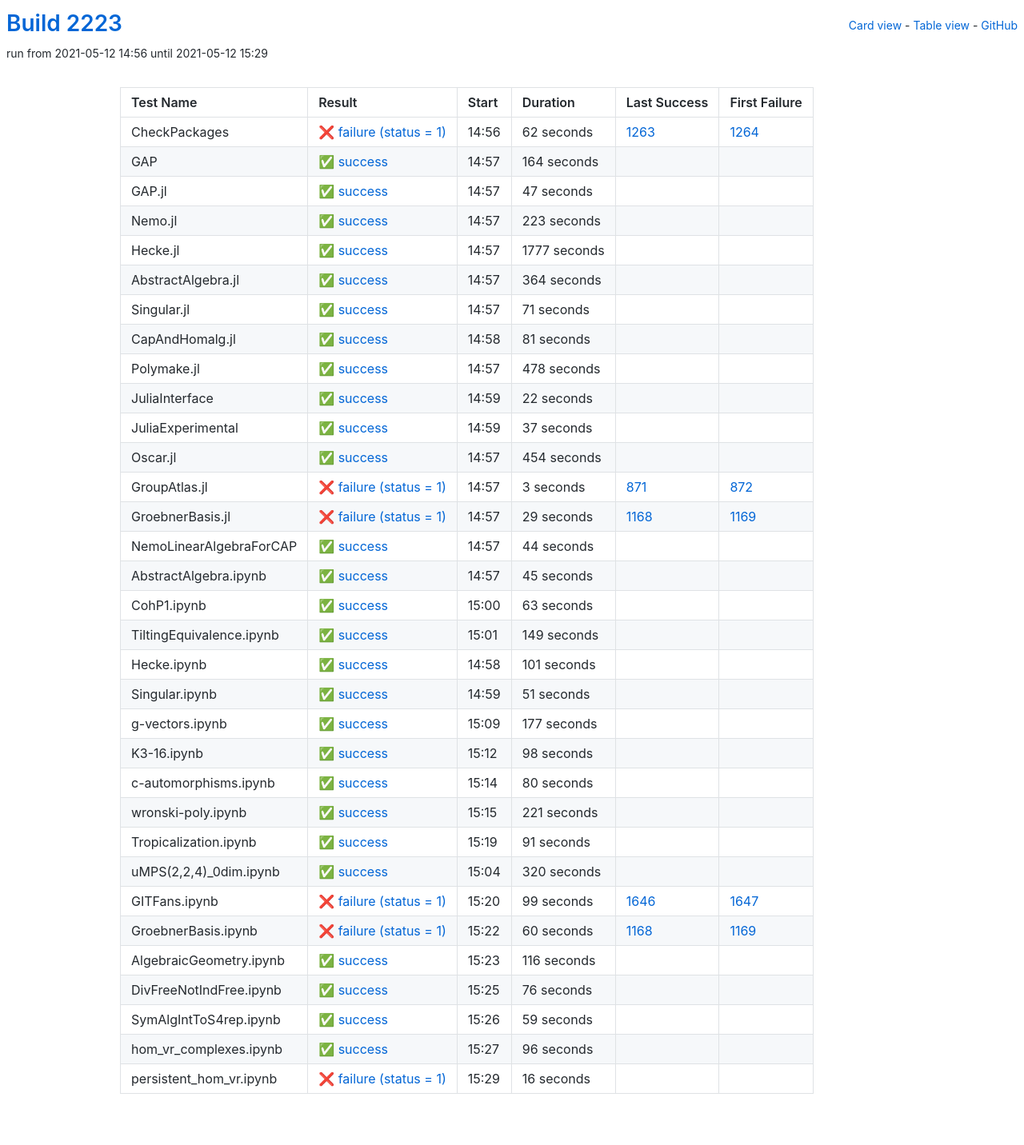
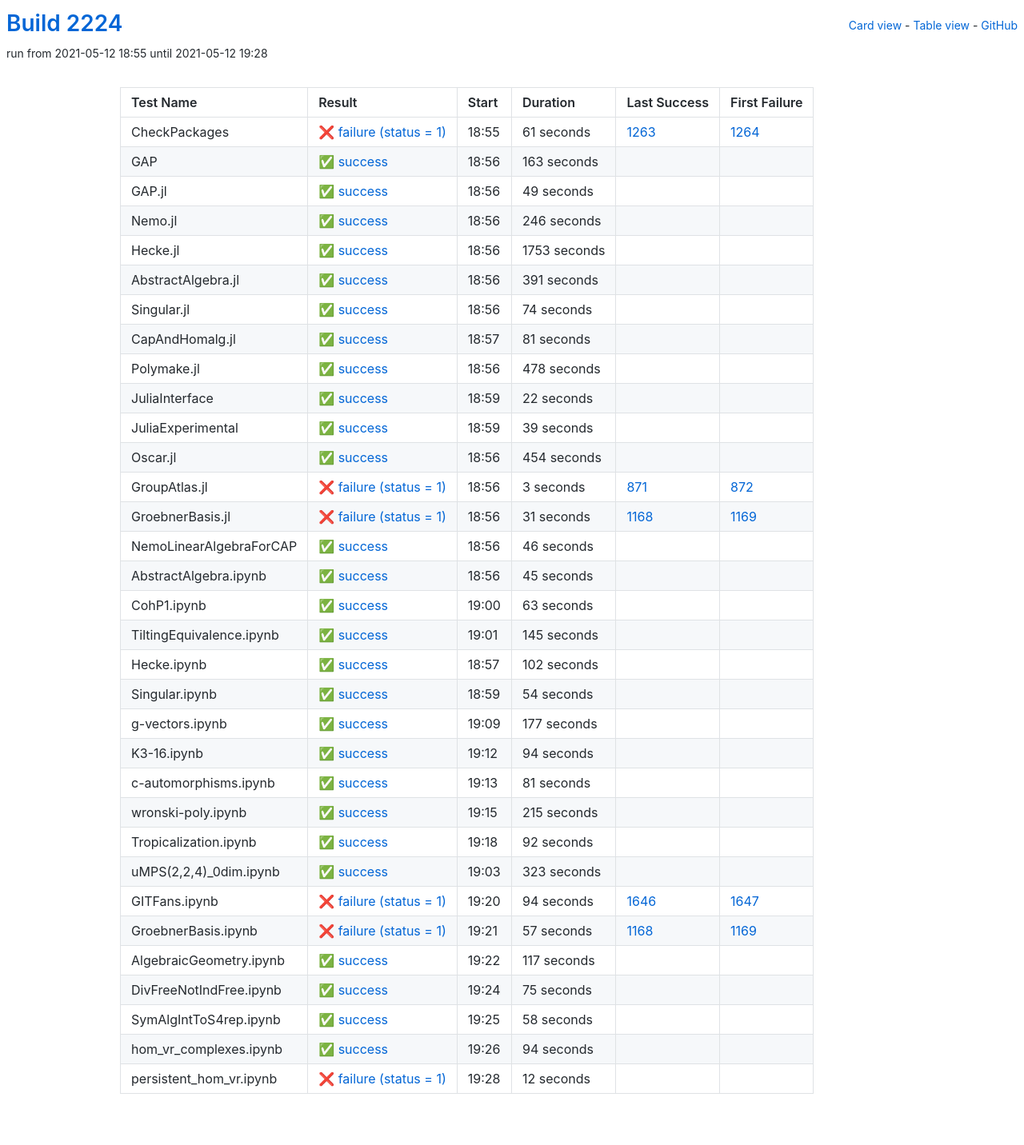
Before and after one commit to oscar-system/oscar-ci-status-stable, a Jekyll site: the page built from table.html, in a window 1280 px wide. Shown: the whole page at 80% size. Built offline with Jekyll 4.4.1, drawn with Linux system fonts in a browser that asks for light colours.

Commit message:
Build #2224

```diff
--- a/_data/ci.yml
+++ b/_data/ci.yml
@@ -1,6 +1,6 @@
 ---
-build: 2223
-build_url: https://oscarci.mathematik.uni-kl.de/job/oscar-stable/2223/
+build: 2224
+build_url: https://oscarci.mathematik.uni-kl.de/job/oscar-stable/2224/
 job: oscar-stable
 organization: oscar-system
 repo: oscar-ci-status-stable
@@ -8,92 +8,92 @@ repourl: https://github.com/oscar-system/oscar-ci-status-stable
 tests:
 - name: CheckPackages
   id: checkpackages
-  log: https://oscarci.mathematik.uni-kl.de/job/oscar-stable/2223/artifact/logs/build-2223/CheckPackages.log
-  start: 2021-05-12 14:56
+  log: https://oscarci.mathematik.uni-kl.de/job/oscar-stable/2224/artifact/logs/build-2224/CheckPackages.log
+  start: 2021-05-12 18:55
   success: false
   exitcode: 1
   status: failure
-  duration: 62
+  duration: 61
   last_success: 1263
   last_success_url: https://oscarci.mathematik.uni-kl.de/job/oscar-stable/1263/
   first_failure: 1264
   first_failure_url: https://oscarci.mathematik.uni-kl.de/job/oscar-stable/1264/
 - name: GAP
   id: gap
-  log: https://oscarci.mathematik.uni-kl.de/job/oscar-stable/2223/artifact/logs/build-2223/GAP.log
-  start: 2021-05-12 14:57
+  log: https://oscarci.mathematik.uni-kl.de/job/oscar-stable/2224/artifact/logs/build-2224/GAP.log
+  start: 2021-05-12 18:56
   success: true
   exitcode: 0
   status: success
-  duration: 164
+  duration: 163
   last_success: false
   last_success_url:
   first_failure: false
   first_failure_url:
 - name: GAP.jl
   id: gap-jl
-  log: https://oscarci.mathematik.uni-kl.de/job/oscar-stable/2223/artifact/logs/build-2223/GAP.jl.log
-  start: 2021-05-12 14:57
+  log: https://oscarci.mathematik.uni-kl.de/job/oscar-stable/2224/artifact/logs/build-2224/GAP.jl.log
+  start: 2021-05-12 18:56
   success: true
   exitcode: 0
   status: success
-  duration: 47
+  duration: 49
   last_success: false
   last_success_url:
   first_failure: false
   first_failure_url:
 - name: Nemo.jl
   id: nemo-jl
-  log: https://oscarci.mathematik.uni-kl.de/job/oscar-stable/2223/artifact/logs/build-2223/Nemo.jl.log
-  start: 2021-05-12 14:57
+  log: https://oscarci.mathematik.uni-kl.de/job/oscar-stable/2224/artifact/logs/build-2224/Nemo.jl.log
+  start: 2021-05-12 18:56
   success: true
   exitcode: 0
   status: success
-  duration: 223
+  duration: 246
   last_success: false
   last_success_url:
   first_failure: false
   first_failure_url:
 - name: Hecke.jl
   id: hecke-jl
-  log: https://oscarci.mathematik.uni-kl.de/job/oscar-stable/2223/artifact/logs/build-2223/Hecke.jl.log
-  start: 2021-05-12 14:57
+  log: https://oscarci.mathematik.uni-kl.de/job/oscar-stable/2224/artifact/logs/build-2224/Hecke.jl.log
+  start: 2021-05-12 18:56
   success: true
   exitcode: 0
   status: success
-  duration: 1777
+  duration: 1753
   last_success: false
   last_success_url:
   first_failure: false
   first_failure_url:
 - name: AbstractAlgebra.jl
   id: abstractalgebra-jl
-  log: https://oscarci.mathematik.uni-kl.de/job/oscar-stable/2223/artifact/logs/build-2223/AbstractAlgebra.jl.log
-  start: 2021-05-12 14:57
+  log: https://oscarci.mathematik.uni-kl.de/job/oscar-stable/2224/artifact/logs/build-2224/AbstractAlgebra.jl.log
+  start: 2021-05-12 18:56
   success: true
   exitcode: 0
   status: success
-  duration: 364
+  duration: 391
   last_success: false
   last_success_url:
   first_failure: false
   first_failure_url:
 - name: Singular.jl
   id: singular-jl
-  log: https://oscarci.mathematik.uni-kl.de/job/oscar-stable/2223/artifact/logs/build-2223/Singular.jl.log
-  start: 2021-05-12 14:57
+  log: https://oscarci.mathematik.uni-kl.de/job/oscar-stable/2224/artifact/logs/build-2224/Singular.jl.log
+  start: 2021-05-12 18:56
   success: true
   exitcode: 0
   status: success
-  duration: 71
+  duration: 74
   last_success: false
   last_success_url:
   first_failure: false
   first_failure_url:
 - name: CapAndHomalg.jl
   id: capandhomalg-jl
-  log: https://oscarci.mathematik.uni-kl.de/job/oscar-stable/2223/artifact/logs/build-2223/CapAndHomalg.jl.log
-  start: 2021-05-12 14:58
+  log: https://oscarci.mathematik.uni-kl.de/job/oscar-stable/2224/artifact/logs/build-2224/CapAndHomalg.jl.log
+  start: 2021-05-12 18:57
   success: true
   exitcode: 0
   status: success
@@ -104,8 +104,8 @@ tests:
   first_failure_url:
 - name: Polymake.jl
   id: polymake-jl
-  log: https://oscarci.mathematik.uni-kl.de/job/oscar-stable/2223/artifact/logs/build-2223/Polymake.jl.log
-  start: 2021-05-12 14:57
+  log: https://oscarci.mathematik.uni-kl.de/job/oscar-stable/2224/artifact/logs/build-2224/Polymake.jl.log
+  start: 2021-05-12 18:56
   success: true
   exitcode: 0
   status: success
@@ -116,8 +116,8 @@ tests:
   first_failure_url:
 - name: JuliaInterface
   id: juliainterface
-  log: https://oscarci.mathematik.uni-kl.de/job/oscar-stable/2223/artifact/logs/build-2223/JuliaInterface.log
-  start: 2021-05-12 14:59
+  log: https://oscarci.mathematik.uni-kl.de/job/oscar-stable/2224/artifact/logs/build-2224/JuliaInterface.log
+  start: 2021-05-12 18:59
   success: true
   exitcode: 0
   status: success
@@ -128,20 +128,20 @@ tests:
   first_failure_url:
 - name: JuliaExperimental
   id: juliaexperimental
-  log: https://oscarci.mathematik.uni-kl.de/job/oscar-stable/2223/artifact/logs/build-2223/JuliaExperimental.log
-  start: 2021-05-12 14:59
+  log: https://oscarci.mathematik.uni-kl.de/job/oscar-stable/2224/artifact/logs/build-2224/JuliaExperimental.log
+  start: 2021-05-12 18:59
   success: true
   exitcode: 0
   status: success
-  duration: 37
+  duration: 39
   last_success: false
   last_success_url:
   first_failure: false
   first_failure_url:
 - name: Oscar.jl
   id: oscar-jl
-  log: https://oscarci.mathematik.uni-kl.de/job/oscar-stable/2223/artifact/logs/build-2223/Oscar.jl.log
-  start: 2021-05-12 14:57
+  log: https://oscarci.mathematik.uni-kl.de/job/oscar-stable/2224/artifact/logs/build-2224/Oscar.jl.log
+  start: 2021-05-12 18:56
   success: true
   exitcode: 0
   status: success
@@ -152,8 +152,8 @@ tests:
   first_failure_url:
 - name: GroupAtlas.jl
   id: groupatlas-jl
-  log: https://oscarci.mathematik.uni-kl.de/job/oscar-stable/2223/artifact/logs/build-2223/GroupAtlas.jl.log
-  start: 2021-05-12 14:57
+  log: https://oscarci.mathematik.uni-kl.de/job/oscar-stable/2224/artifact/logs/build-2224/GroupAtlas.jl.log
+  start: 2021-05-12 18:56
   success: false
   exitcode: 1
   status: failure
@@ -164,32 +164,32 @@ tests:
   first_failure_url: https://oscarci.mathematik.uni-kl.de/job/oscar-stable/872/
 - name: GroebnerBasis.jl
   id: groebnerbasis-jl
-  log: https://oscarci.mathematik.uni-kl.de/job/oscar-stable/2223/artifact/logs/build-2223/GroebnerBasis.jl.log
-  start: 2021-05-12 14:57
+  log: https://oscarci.mathematik.uni-kl.de/job/oscar-stable/2224/artifact/logs/build-2224/GroebnerBasis.jl.log
+  start: 2021-05-12 18:56
   success: false
   exitcode: 1
   status: failure
-  duration: 29
+  duration: 31
   last_success: 1168
   last_success_url: https://oscarci.mathematik.uni-kl.de/job/oscar-stable/1168/
   first_failure: 1169
   first_failure_url: https://oscarci.mathematik.uni-kl.de/job/oscar-stable/1169/
 - name: NemoLinearAlgebraForCAP
   id: nemolinearalgebraforcap
-  log: https://oscarci.mathematik.uni-kl.de/job/oscar-stable/2223/artifact/logs/build-2223/NemoLinearAlgebraForCAP.log
-  start: 2021-05-12 14:57
+  log: https://oscarci.mathematik.uni-kl.de/job/oscar-stable/2224/artifact/logs/build-2224/NemoLinearAlgebraForCAP.log
+  start: 2021-05-12 18:56
   success: true
   exitcode: 0
   status: success
-  duration: 44
+  duration: 46
   last_success: false
   last_success_url:
   first_failure: false
   first_failure_url:
 - name: AbstractAlgebra.ipynb
   id: abstractalgebra-ipynb
-  log: https://oscarci.mathematik.uni-kl.de/job/oscar-stable/2223/artifact/logs/build-2223/AbstractAlgebra.ipynb.log
-  start: 2021-05-12 14:57
+  log: https://oscarci.mathematik.uni-kl.de/job/oscar-stable/2224/artifact/logs/build-2224/AbstractAlgebra.ipynb.log
+  start: 2021-05-12 18:56
   success: true
   exitcode: 0
   status: success
@@ -200,8 +200,8 @@ tests:
   first_failure_url:
 - name: CohP1.ipynb
   id: cohp1-ipynb
-  log: https://oscarci.mathematik.uni-kl.de/job/oscar-stable/2223/artifact/logs/build-2223/CohP1.ipynb.log
-  start: 2021-05-12 15:00
+  log: https://oscarci.mathematik.uni-kl.de/job/oscar-stable/2224/artifact/logs/build-2224/CohP1.ipynb.log
+  start: 2021-05-12 19:00
   success: true
   exitcode: 0
   status: success
@@ -212,44 +212,44 @@ tests:
   first_failure_url:
 - name: TiltingEquivalence.ipynb
   id: tiltingequivalence-ipynb
-  log: https://oscarci.mathematik.uni-kl.de/job/oscar-stable/2223/artifact/logs/build-2223/TiltingEquivalence.ipynb.log
-  start: 2021-05-12 15:01
+  log: https://oscarci.mathematik.uni-kl.de/job/oscar-stable/2224/artifact/logs/build-2224/TiltingEquivalence.ipynb.log
+  start: 2021-05-12 19:01
   success: true
   exitcode: 0
   status: success
-  duration: 149
+  duration: 145
   last_success: false
   last_success_url:
   first_failure: false
   first_failure_url:
 - name: Hecke.ipynb
   id: hecke-ipynb
-  log: https://oscarci.mathematik.uni-kl.de/job/oscar-stable/2223/artifact/logs/build-2223/Hecke.ipynb.log
-  start: 2021-05-12 14:58
+  log: https://oscarci.mathematik.uni-kl.de/job/oscar-stable/2224/artifact/logs/build-2224/Hecke.ipynb.log
+  start: 2021-05-12 18:57
   success: true
   exitcode: 0
   status: success
-  duration: 101
+  duration: 102
   last_success: false
   last_success_url:
   first_failure: false
   first_failure_url:
 - name: Singular.ipynb
   id: singular-ipynb
-  log: https://oscarci.mathematik.uni-kl.de/job/oscar-stable/2223/artifact/logs/build-2223/Singular.ipynb.log
-  start: 2021-05-12 14:59
+  log: https://oscarci.mathematik.uni-kl.de/job/oscar-stable/2224/artifact/logs/build-2224/Singular.ipynb.log
+  start: 2021-05-12 18:59
   success: true
   exitcode: 0
   status: success
-  duration: 51
+  duration: 54
   last_success: false
   last_success_url:
   first_failure: false
   first_failure_url:
 - name: g-vectors.ipynb
   id: g-vectors-ipynb
-  log: https://oscarci.mathematik.uni-kl.de/job/oscar-stable/2223/artifact/logs/build-2223/g-vectors.ipynb.log
-  start: 2021-05-12 15:09
+  log: https://oscarci.mathematik.uni-kl.de/job/oscar-stable/2224/artifact/logs/build-2224/g-vectors.ipynb.log
+  start: 2021-05-12 19:09
   success: true
   exitcode: 0
   status: success
@@ -260,144 +260,144 @@ tests:
   first_failure_url:
 - name: K3-16.ipynb
   id: k3-16-ipynb
-  log: https://oscarci.mathematik.uni-kl.de/job/oscar-stable/2223/artifact/logs/build-2223/K3-16.ipynb.log
-  start: 2021-05-12 15:12
+  log: https://oscarci.mathematik.uni-kl.de/job/oscar-stable/2224/artifact/logs/build-2224/K3-16.ipynb.log
+  start: 2021-05-12 19:12
   success: true
   exitcode: 0
   status: success
-  duration: 98
+  duration: 94
   last_success: false
   last_success_url:
   first_failure: false
   first_failure_url:
 - name: c-automorphisms.ipynb
   id: c-automorphisms-ipynb
-  log: https://oscarci.mathematik.uni-kl.de/job/oscar-stable/2223/artifact/logs/build-2223/c-automorphisms.ipynb.log
-  start: 2021-05-12 15:14
+  log: https://oscarci.mathematik.uni-kl.de/job/oscar-stable/2224/artifact/logs/build-2224/c-automorphisms.ipynb.log
+  start: 2021-05-12 19:13
   success: true
   exitcode: 0
   status: success
-  duration: 80
+  duration: 81
   last_success: false
   last_success_url:
   first_failure: false
   first_failure_url:
 - name: wronski-poly.ipynb
   id: wronski-poly-ipynb
-  log: https://oscarci.mathematik.uni-kl.de/job/oscar-stable/2223/artifact/logs/build-2223/wronski-poly.ipynb.log
-  start: 2021-05-12 15:15
+  log: https://oscarci.mathematik.uni-kl.de/job/oscar-stable/2224/artifact/logs/build-2224/wronski-poly.ipynb.log
+  start: 2021-05-12 19:15
   success: true
   exitcode: 0
   status: success
-  duration: 221
+  duration: 215
   last_success: false
   last_success_url:
   first_failure: false
   first_failure_url:
 - name: Tropicalization.ipynb
   id: tropicalization-ipynb
-  log: https://oscarci.mathematik.uni-kl.de/job/oscar-stable/2223/artifact/logs/build-2223/Tropicalization.ipynb.log
-  start: 2021-05-12 15:19
+  log: https://oscarci.mathematik.uni-kl.de/job/oscar-stable/2224/artifact/logs/build-2224/Tropicalization.ipynb.log
+  start: 2021-05-12 19:18
   success: true
   exitcode: 0
   status: success
-  duration: 91
+  duration: 92
   last_success: false
   last_success_url:
   first_failure: false
   first_failure_url:
 - name: uMPS(2,2,4)_0dim.ipynb
   id: umps-2-2-4-0dim-ipynb
-  log: https://oscarci.mathematik.uni-kl.de/job/oscar-stable/2223/artifact/logs/build-2223/uMPS-2-2-4-_0dim.ipynb.log
-  start: 2021-05-12 15:04
+  log: https://oscarci.mathematik.uni-kl.de/job/oscar-stable/2224/artifact/logs/build-2224/uMPS-2-2-4-_0dim.ipynb.log
+  start: 2021-05-12 19:03
   success: true
   exitcode: 0
   status: success
-  duration: 320
+  duration: 323
   last_success: false
   last_success_url:
   first_failure: false
   first_failure_url:
 - name: GITFans.ipynb
   id: gitfans-ipynb
-  log: https://oscarci.mathematik.uni-kl.de/job/oscar-stable/2223/artifact/logs/build-2223/GITFans.ipynb.log
-  start: 2021-05-12 15:20
+  log: https://oscarci.mathematik.uni-kl.de/job/oscar-stable/2224/artifact/logs/build-2224/GITFans.ipynb.log
+  start: 2021-05-12 19:20
   success: false
   exitcode: 1
   status: failure
-  duration: 99
+  duration: 94
   last_success: 1646
   last_success_url: https://oscarci.mathematik.uni-kl.de/job/oscar-stable/1646/
   first_failure: 1647
   first_failure_url: https://oscarci.mathematik.uni-kl.de/job/oscar-stable/1647/
 - name: GroebnerBasis.ipynb
   id: groebnerbasis-ipynb
-  log: https://oscarci.mathematik.uni-kl.de/job/oscar-stable/2223/artifact/logs/build-2223/GroebnerBasis.ipynb.log
-  start: 2021-05-12 15:22
+  log: https://oscarci.mathematik.uni-kl.de/job/oscar-stable/2224/artifact/logs/build-2224/GroebnerBasis.ipynb.log
+  start: 2021-05-12 19:21
   success: false
   exitcode: 1
   status: failure
-  duration: 60
+  duration: 57
   last_success: 1168
   last_success_url: https://oscarci.mathematik.uni-kl.de/job/oscar-stable/1168/
   first_failure: 1169
   first_failure_url: https://oscarci.mathematik.uni-kl.de/job/oscar-stable/1169/
 - name: AlgebraicGeometry.ipynb
   id: algebraicgeometry-ipynb
-  log: https://oscarci.mathematik.uni-kl.de/job/oscar-stable/2223/artifact/logs/build-2223/AlgebraicGeometry.ipynb.log
-  start: 2021-05-12 15:23
+  log: https://oscarci.mathematik.uni-kl.de/job/oscar-stable/2224/artifact/logs/build-2224/AlgebraicGeometry.ipynb.log
+  start: 2021-05-12 19:22
   success: true
   exitcode: 0
   status: success
-  duration: 116
+  duration: 117
   last_success: false
   last_success_url:
   first_failure: false
   first_failure_url:
 - name: DivFreeNotIndFree.ipynb
   id: divfreenotindfree-ipynb
-  log: https://oscarci.mathematik.uni-kl.de/job/oscar-stable/2223/artifact/logs/build-2223/DivFreeNotIndFree.ipynb.log
-  start: 2021-05-12 15:25
+  log: https://oscarci.mathematik.uni-kl.de/job/oscar-stable/2224/artifact/logs/build-2224/DivFreeNotIndFree.ipynb.log
+  start: 2021-05-12 19:24
   success: true
   exitcode: 0
   status: success
-  duration: 76
+  duration: 75
   last_success: false
   last_success_url:
   first_failure: false
   first_failure_url:
 - name: SymAlgIntToS4rep.ipynb
   id: symalginttos4rep-ipynb
-  log: https://oscarci.mathematik.uni-kl.de/job/oscar-stable/2223/artifact/logs/build-2223/SymAlgIntToS4rep.ipynb.log
-  start: 2021-05-12 15:26
+  log: https://oscarci.mathematik.uni-kl.de/job/oscar-stable/2224/artifact/logs/build-2224/SymAlgIntToS4rep.ipynb.log
+  start: 2021-05-12 19:25
   success: true
   exitcode: 0
   status: success
-  duration: 59
+  duration: 58
   last_success: false
   last_success_url:
   first_failure: false
   first_failure_url:
 - name: hom_vr_complexes.ipynb
   id: hom-vr-complexes-ipynb
-  log: https://oscarci.mathematik.uni-kl.de/job/oscar-stable/2223/artifact/logs/build-2223/hom_vr_complexes.ipynb.log
-  start: 2021-05-12 15:27
+  log: https://oscarci.mathematik.uni-kl.de/job/oscar-stable/2224/artifact/logs/build-2224/hom_vr_complexes.ipynb.log
+  start: 2021-05-12 19:26
   success: true
   exitcode: 0
   status: success
-  duration: 96
+  duration: 94
   last_success: false
   last_success_url:
   first_failure: false
   first_failure_url:
 - name: persistent_hom_vr.ipynb
   id: persistent-hom-vr-ipynb
-  log: https://oscarci.mathematik.uni-kl.de/job/oscar-stable/2223/artifact/logs/build-2223/persistent_hom_vr.ipynb.log
-  start: 2021-05-12 15:29
+  log: https://oscarci.mathematik.uni-kl.de/job/oscar-stable/2224/artifact/logs/build-2224/persistent_hom_vr.ipynb.log
+  start: 2021-05-12 19:28
   success: false
   exitcode: 1
   status: failure
-  duration: 16
+  duration: 12
   last_success: false
   last_success_url:
   first_failure: false
```
Also changed, not shown: README.md.
